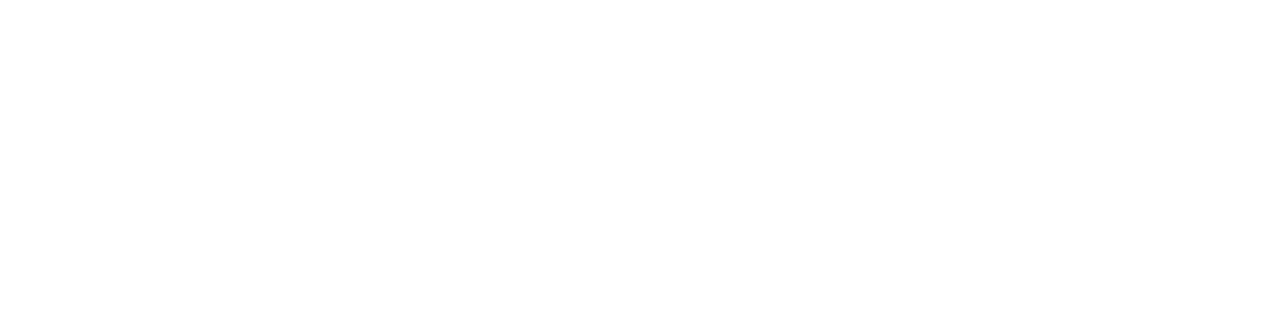
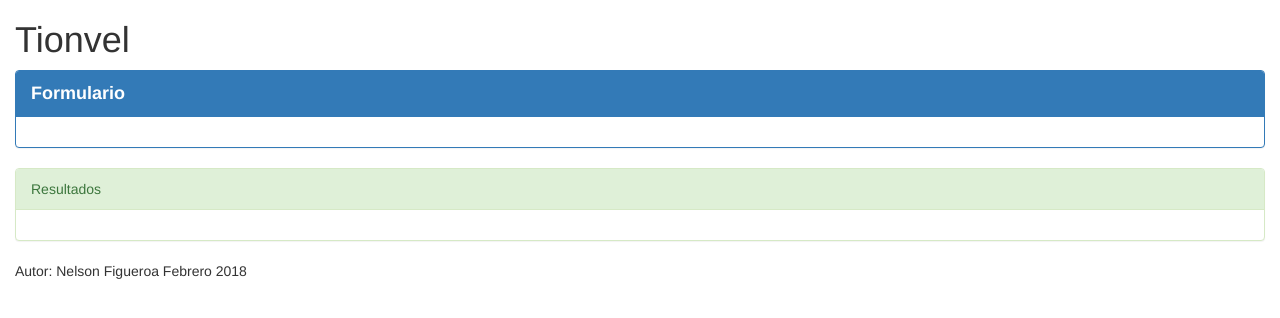
Before and after one commit to nelsonfc/Docsphp7, a PHP site: page / in a window 1280 px wide. Before the commit the part shown is empty. Shown: the top 318 px of the page. Run offline with PHP 8.4, Linux system fonts and the light colour scheme.

Commit message:
Estructura
Se define la estructura de la pagina

```diff
--- a/vista/index.php
+++ b/vista/index.php
@@ -5,3 +5,54 @@
  * Date: 25/02/2018
  * Time: 17:40
  */
+?>
+<!DOCTYPE html>
+<html lang="es">
+
+<head>
+    <title>Formulario - Tionvel</title>
+    <meta charset="UTF-8">
+    <!-- importamos bootstrap -->
+    <link rel="stylesheet" href="https://maxcdn.bootstrapcdn.com/bootstrap/3.3.7/css/bootstrap.min.css">
+    <!-- importamos la hoja de estilos -->
+    <link REL=stylesheet HREF="../estilo/estilo.css" TYPE="text/css" MEDIA=screen>
+    <!-- jQuery library -->
+    <script src="https://ajax.googleapis.com/ajax/libs/jquery/3.3.1/jquery.min.js"></script>
+    <!-- Latest compiled JavaScript -->
+    <script src="https://maxcdn.bootstrapcdn.com/bootstrap/3.3.7/js/bootstrap.min.js"></script>
+</head>
+
+<body>
+<div class="col-md-12">
+    <header>
+        <h1>Tionvel</h1>
+    </header>
+    <!-- este section se utilizara para mostrar el formulario -->
+    <section>
+        <div class="panel panel-primary">
+            <div class="panel-heading"><b style="font-size: 18px">Formulario</b></div>
+            <div class="panel-body">
+
+
+            </div>
+        </div>
+
+    </section>
+
+    <!-- este section se utilizara para mostrar los resultados -->
+    <section>
+        <div id="panel" class="panel panel-success">
+            <div class="panel-heading">Resultados</div>
+            <div class="panel-body">
+
+            </div>
+        </div>
+    </section>
+
+    <footer>
+        Autor: Nelson Figueroa Febrero 2018
+    </footer>
+</div>
+</body>
+
+</html>
```
